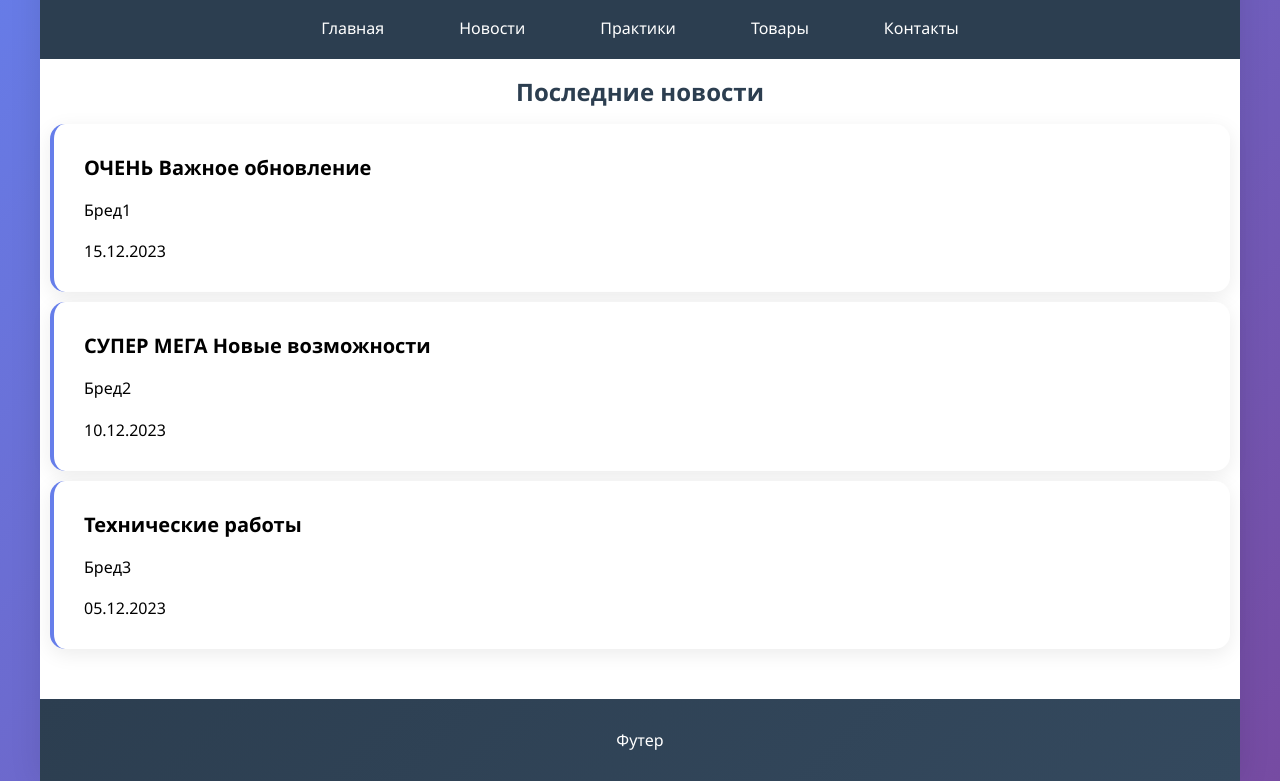
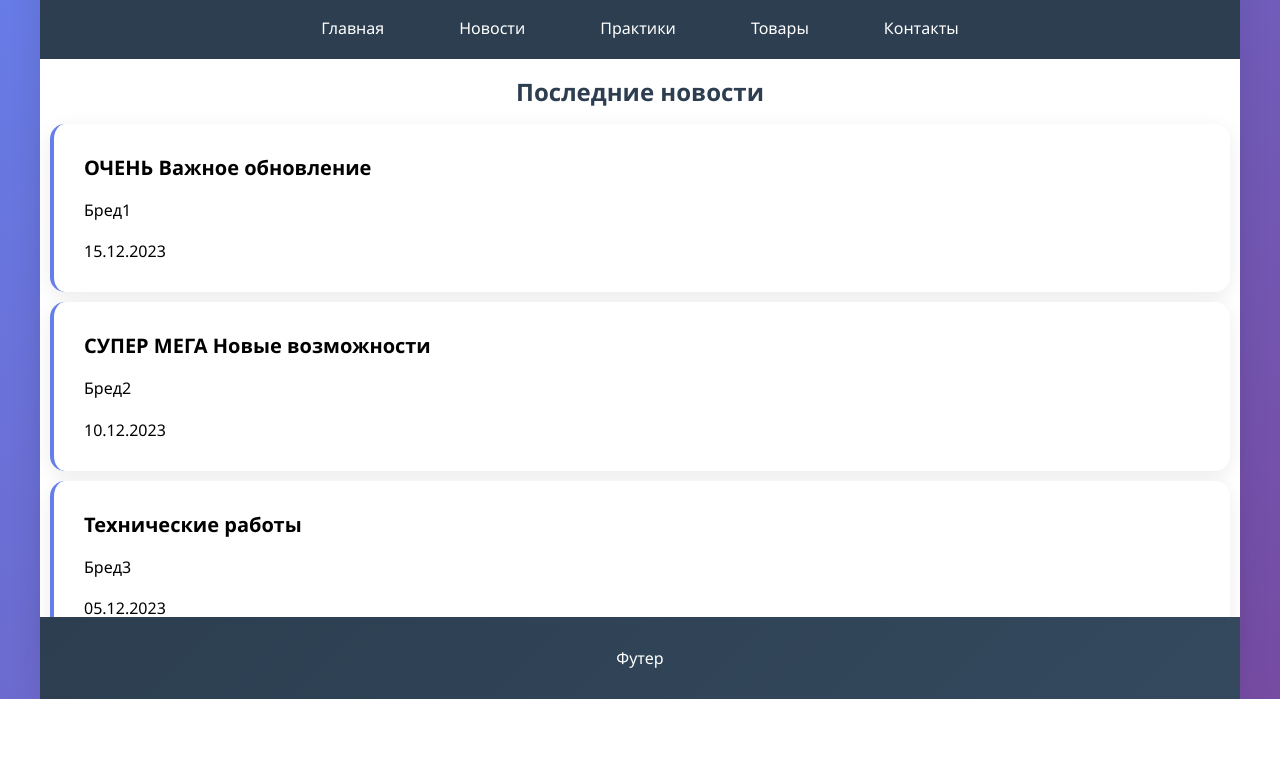
Before and after one commit to DenisYepifanov157/frontend-and-backend-KR, a plain HTML site: page pages/news.html in a window 1280 px wide. Shown: the part 101-882 px from the top of the page. After the commit the page ends 800 px from the top, so only its background shows below. Drawn offline with Linux system fonts and the light colour scheme.

Commit message:
Исправил страницу новостей

```diff
--- a/style/styles.css
+++ b/style/styles.css
@@ -180,7 +180,7 @@ main.content {
 .news-container {
   display: grid;
   margin: 0 10px;
-  /* gap: 25px; */
+  height: 0;
 }
 .news-section{
   display: grid;
```
Also changed, not shown: pages/contacts.html (indentation only).
